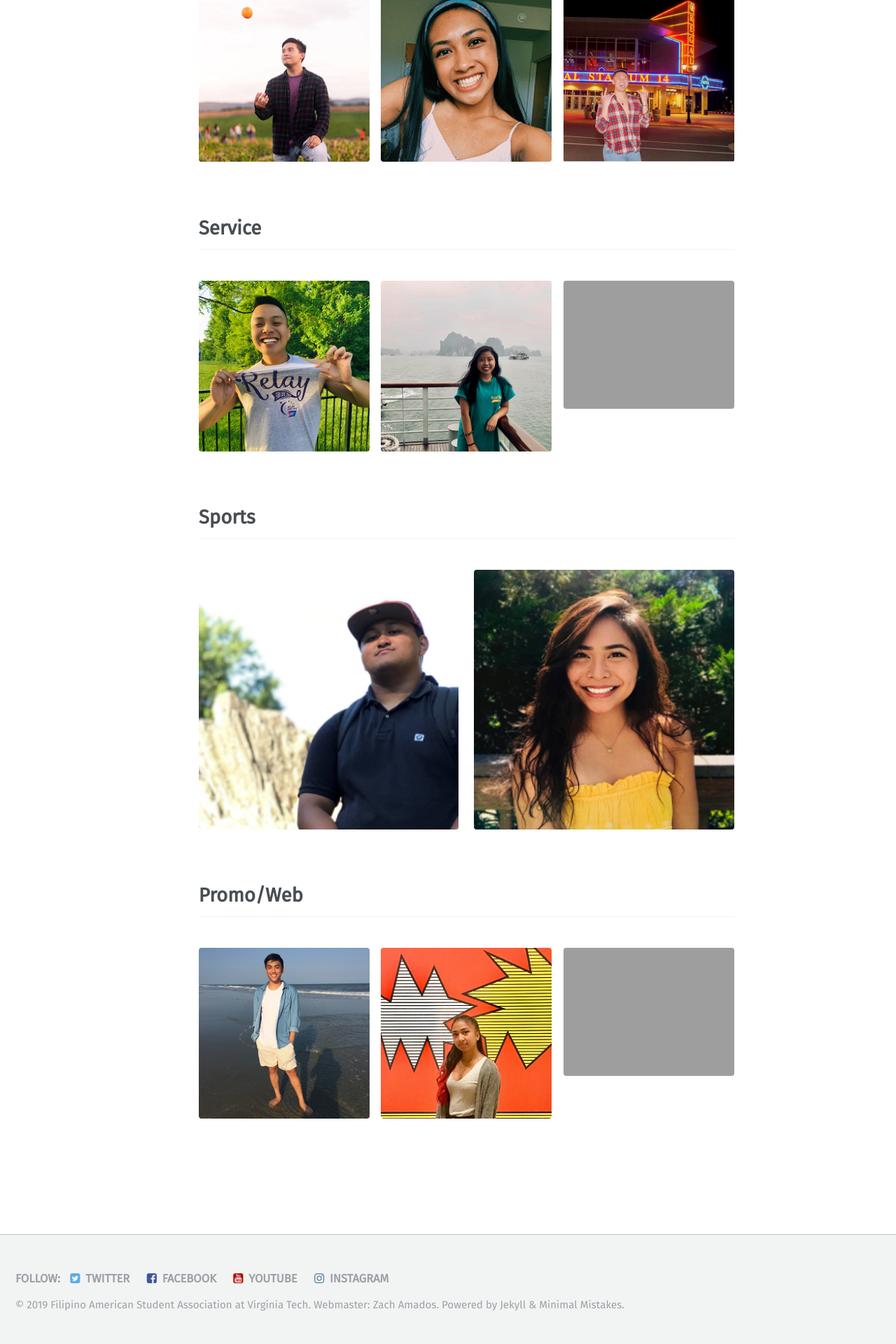
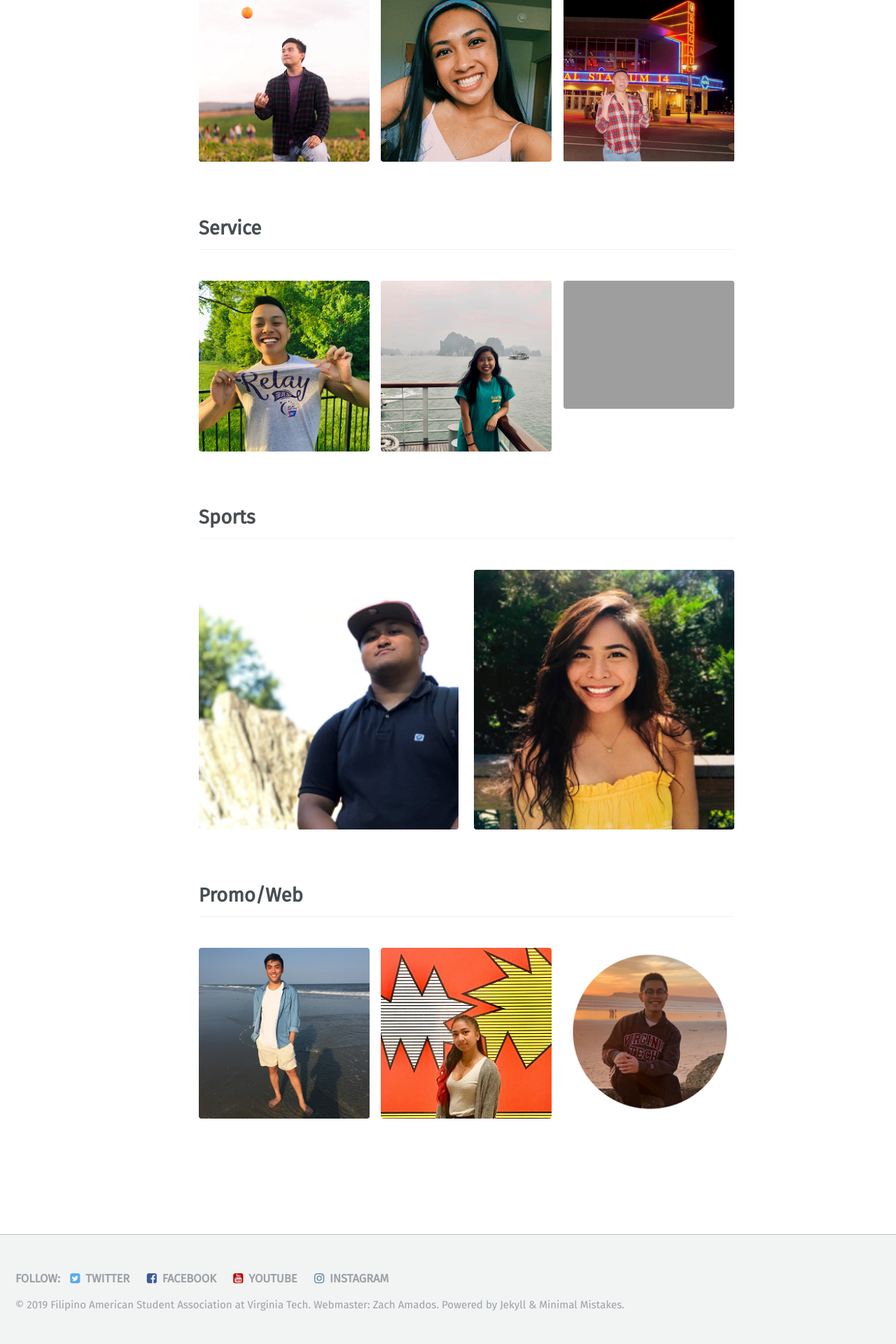
Before and after one commit to vtfasa/vtfasa.github.io, a Jekyll site: the page built from _pages/officers.md, in a window 1280 px wide. Shown: the part 4267-6187 px from the top of the page at 70% size. Built offline with Jekyll 4.4.1, drawn with Linux system fonts in a browser that asks for light colours; some web fonts are replaced.

Commit message:
zachCircle

```diff
--- a/_pages/officers.md
+++ b/_pages/officers.md
@@ -105,7 +105,7 @@ promo_web:
     image_path: /assets/images/officers/rachel.png
     alt: "Rachel Joaquin"
   - url: /officers/promo_web/
-    image_path: /assets/images/officers/zach.png
+    image_path: /assets/images/officers/zachCircle.png
     alt: "Zach Amados"
 ---
 
```
Also changed, not shown: _pages/officers/promo_web.md (+1 -1 lines), assets/images/officers/zachCircle.png (added).
